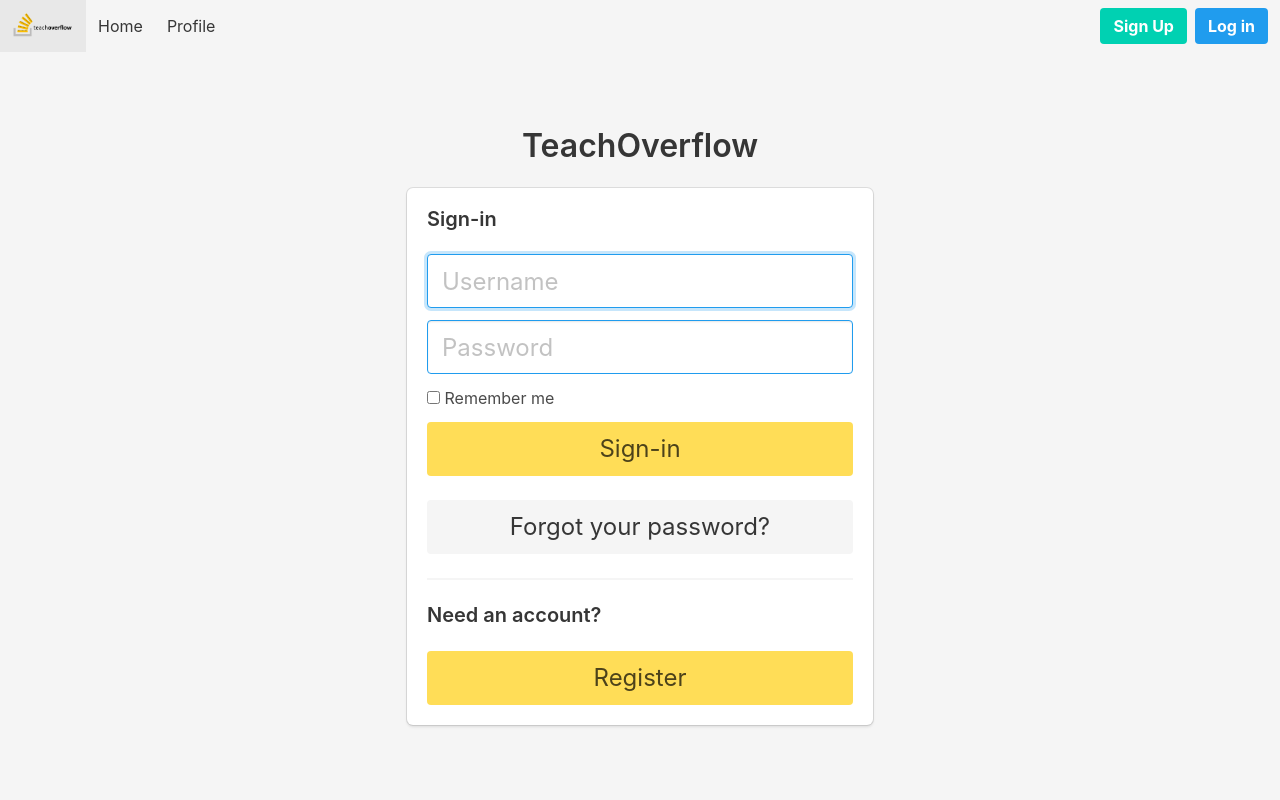
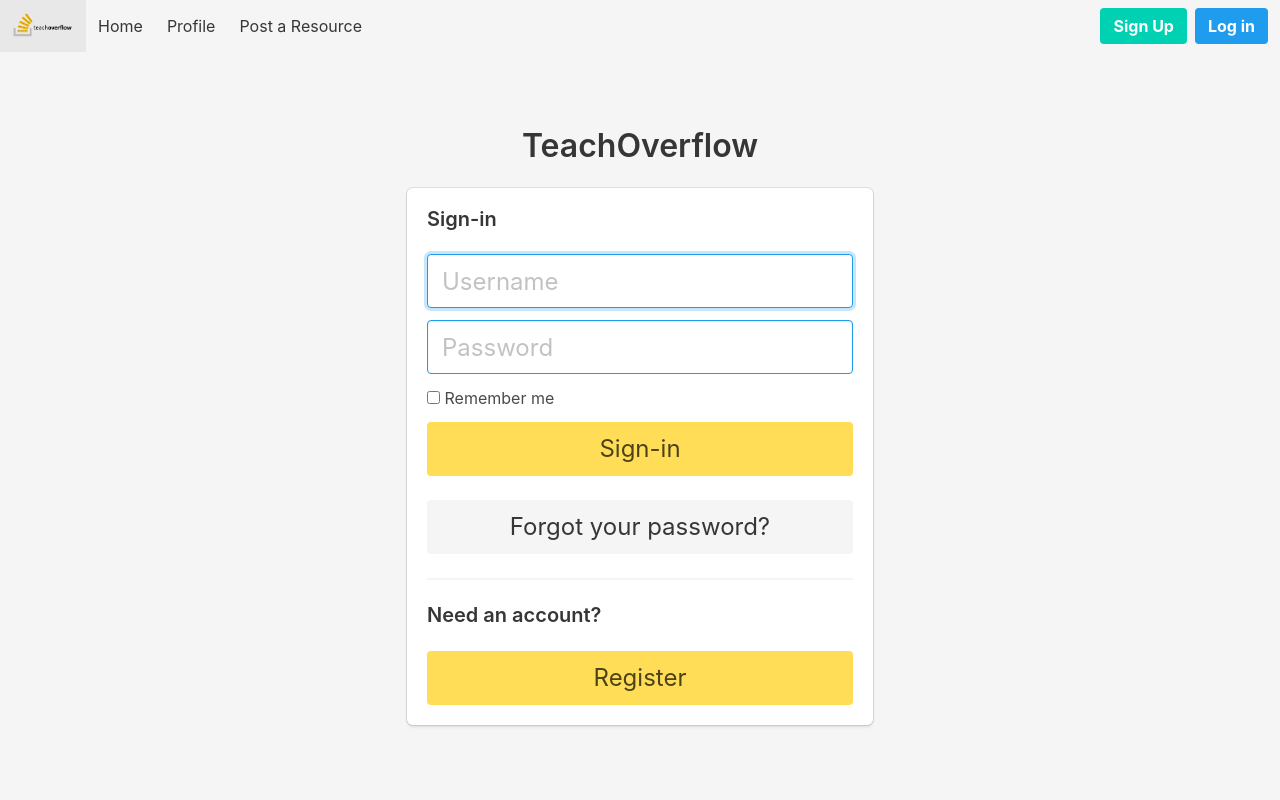
Before and after one commit to tejassrinivasan/HackDuke, a Flask app: a page that uses templates/base.html in a window 1280 px wide. Run offline with Flask 2, Linux system fonts and the light colour scheme; parts of the project's set-up code (start-up, migrations or seed data) failed here and were passed over; some libraries are stand-ins or nearby versions.

Commit message:
Add post a resource

```diff
--- a/templates/base.html
+++ b/templates/base.html
@@ -35,6 +35,10 @@
                         <a class="navbar-item" href="{{url_for('profile')}}">
                             Profile
                         </a>
+
+                        <a class="navbar-item" href="{{url_for('post_resource')}}">
+                            Post a Resource
+                        </a>
                     </div>
 
 
```
